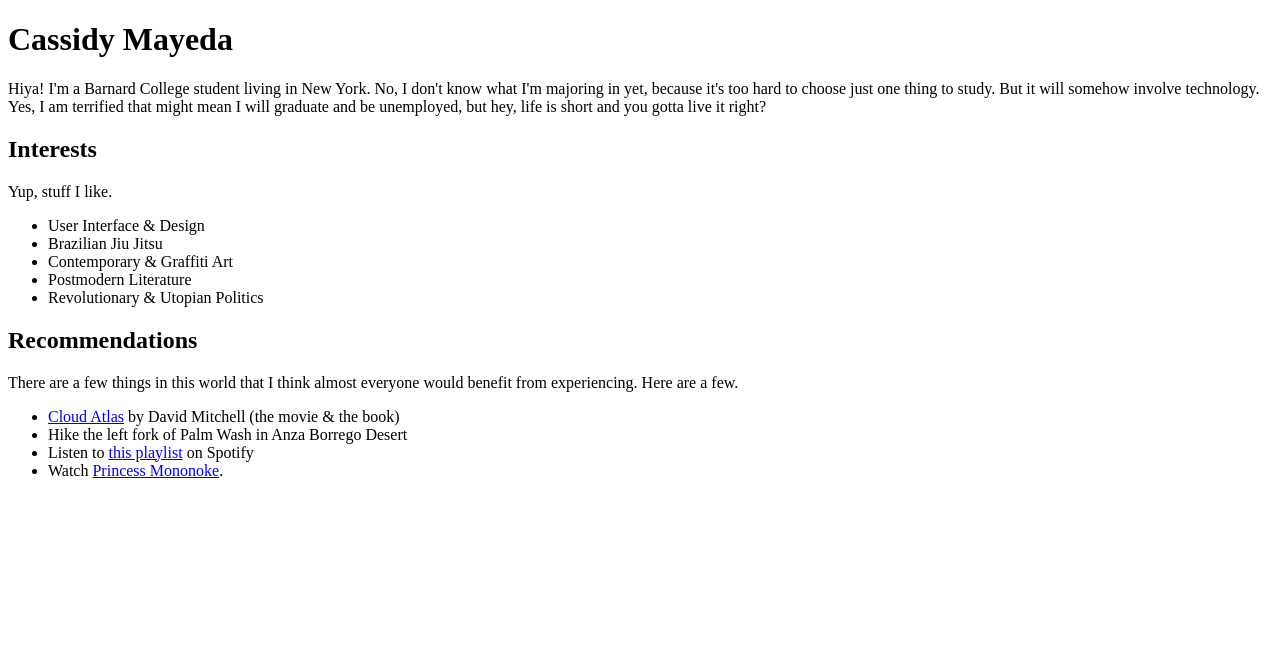
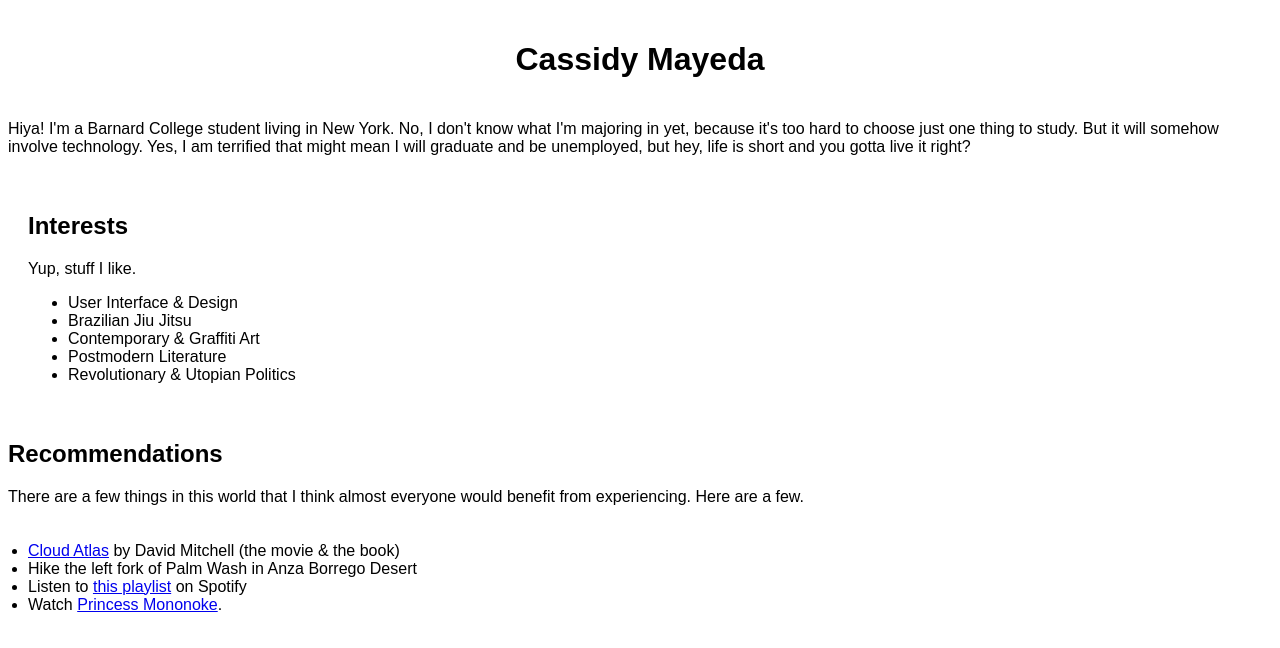
Before and after one commit to cmayeda/cmayeda.github.io, a plain HTML site: page index.html in a window 1280 px wide. Drawn offline with Linux system fonts and the light colour scheme.

Commit message:
correctly connect CSS stylesheet

```diff
--- a/index.html
+++ b/index.html
@@ -2,7 +2,7 @@
 
 <html>
 	<head>
-		<link href="style.css">
+		<link href="style.css" rel="stylesheet" type="text/css">
 	</head>
 
 <body>
--- a/style.css
+++ b/style.css
@@ -1,22 +1,29 @@
 /**Styling sheet for Cassidy Mayeda's personal website. Version 1*/
 
-.html {
+html {
 	font-family: sans-serif;
 	color: 603189;
 }
 
-.header {
+head {
 	background-color: f5f5f5;
 }
 
-.h1 {
+h1 {
 	text-align: center;
 	padding: 20px;
 }
 
-.div .ul {
+.interests {
 	text-align: left;
 	background-color: 67727a;
 	padding: 20px;
 	border: 2px black;
 }
+
+.recommendations {
+	text-align: left;
+	background-color: 73ad21;
+	padding: 20px;
+	border: 2px black;
+}
```
